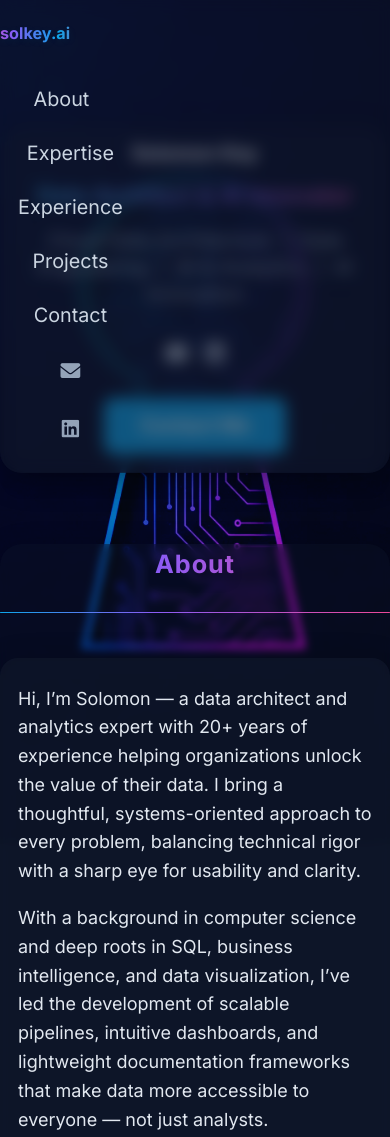
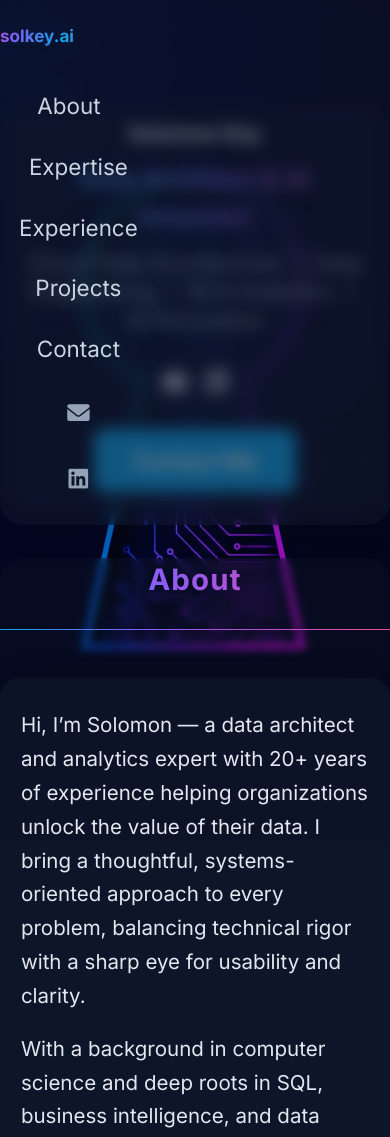
Before and after one commit to sol-key-ai/personal-landing-page, a plain HTML site: page index.html in a window 390 px wide. Shown: the top 1137 px of the page. Drawn offline with nearby package versions, Linux system fonts and the light colour scheme.

Commit message:
changed version number

```diff
--- a/index.html
+++ b/index.html
@@ -111,6 +111,39 @@
                 padding: 1rem;
             }
         }
+        @media (max-width: 768px) {
+            html {
+                font-size: 19px !important;
+            }
+            .section, .container {
+                padding: 0 !important;
+                max-width: 100vw !important;
+            }
+            .card {
+                width: 95vw !important;
+                max-width: 720px !important;
+                margin-left: auto !important;
+                margin-right: auto !important;
+                padding: 1.1rem !important;
+            }
+            .card p {
+                font-size: 1.08rem !important;
+                line-height: 1.65 !important;
+            }
+            nav a {
+                font-size: 1.18rem !important;
+                padding: 0.6rem 0 !important;
+            }
+            h1 { font-size: 2.4rem !important; }
+            h2 { font-size: 1.55rem !important; }
+            .text-2xl { font-size: 1.28rem !important; }
+            .text-5xl { font-size: 2.4rem !important; }
+            body, .text-base, .text-lg { font-size: 1.18rem !important; }
+            nav .container { flex-direction: column; align-items: flex-start; }
+            nav .space-x-6 { margin-top: 0.5rem; }
+            nav .flex { flex-direction: column; gap: 0.5rem; }
+            .nav-title { font-size: 1.28rem !important; }
+        }
         @media (max-width: 640px) {
             header.section {
                 min-height: 200px;
@@ -220,7 +253,7 @@
         }
         @media (max-width: 640px) {
             html {
-                font-size: 18px !important;
+                font-size: 19px !important;
             }
             .section, .container {
                 padding: 0 !important;
@@ -230,25 +263,25 @@
                 width: 100vw !important;
                 max-width: 100vw !important;
                 margin: 0 !important;
-                padding: 1rem !important;
+                padding: 1.1rem !important;
             }
             .card p {
-                font-size: 1rem !important;
-                line-height: 1.6 !important;
+                font-size: 1.08rem !important;
+                line-height: 1.65 !important;
             }
             nav a {
-                font-size: 1.1rem !important;
-                padding: 0.5rem 0 !important;
+                font-size: 1.18rem !important;
+                padding: 0.6rem 0 !important;
             }
-            h1 { font-size: 2.2rem !important; }
-            h2 { font-size: 1.4rem !important; }
-            .text-2xl { font-size: 1.2rem !important; }
-            .text-5xl { font-size: 2.2rem !important; }
-            body, .text-base, .text-lg { font-size: 1.1rem !important; }
+            h1 { font-size: 2.4rem !important; }
+            h2 { font-size: 1.55rem !important; }
+            .text-2xl { font-size: 1.28rem !important; }
+            .text-5xl { font-size: 2.4rem !important; }
+            body, .text-base, .text-lg { font-size: 1.18rem !important; }
             nav .container { flex-direction: column; align-items: flex-start; }
             nav .space-x-6 { margin-top: 0.5rem; }
             nav .flex { flex-direction: column; gap: 0.5rem; }
-            .nav-title { font-size: 1.2rem !important; }
+            .nav-title { font-size: 1.28rem !important; }
         }
         @media (max-width: 400px) {
             h1, .text-5xl { font-size: 1.1rem !important; }
@@ -551,7 +584,7 @@
         <div class="container flex flex-col md:flex-row items-center justify-between mx-auto px-4">
             <div class="mb-2 md:mb-0">
                 &copy; 2025 Solomon Key &mdash; Data Architect & AI Innovator
-                <span class="ml-2 text-xs text-slate-500">v2025.05.12.3</span>
+                <span class="ml-2 text-xs text-slate-500">v2025.05.12.4</span>
             </div>
             <div class="flex items-center justify-center space-x-4">
                 <a href="mailto:sol.key@gmail.com" class="hover:text-sky-400" title="Email"><i class="fas fa-envelope"></i></a>
```
